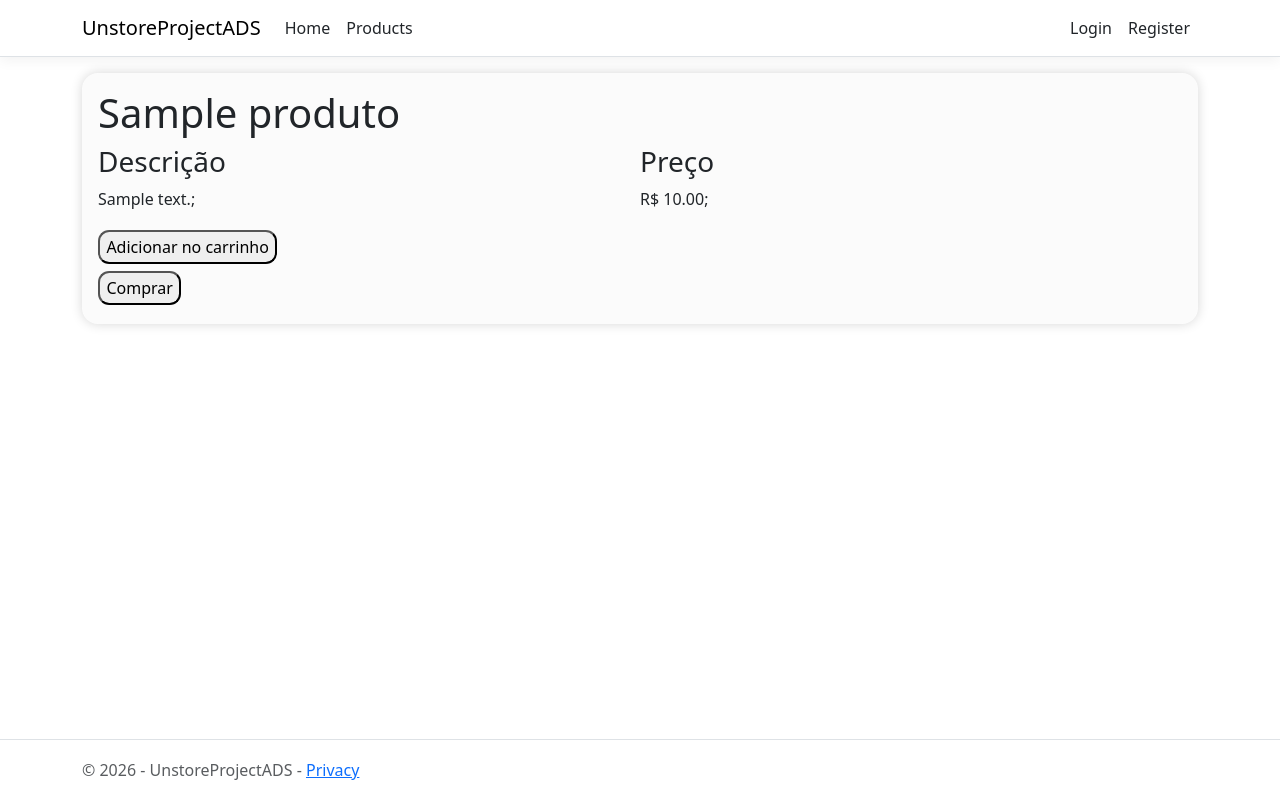
After one commit to Malunny/Unstore-Infnet-Project, an ASP.NET Core app: page /produto/1 in a window 1280 px wide. The commit adds this page. Run offline with ASP.NET Core 8, Linux system fonts and the light colour scheme; tables that the repository leaves empty hold one stand-in row (values such as "Sample post"); style sheets or scripts are compiled from the project's sources; some libraries are stand-ins or nearby versions.

Commit message:
last updates

```diff
--- a/Models/Funcionario.cs
+++ b/Models/Funcionario.cs
@@ -2,7 +2,7 @@ namespace UnstoreProjectADS.Models;
 
 public class Funcionario : Usuario
 {
-    public ICollection<Conversa> ConversasParticipadas { get; set; } = new List<Conversa>();
     public Cargo Cargo { get; set; }
     public int CargoId { get; set; }
+    public ICollection<PedidoDeReposicao> PedidosDeReposicao { get; set; }
 }
--- a/Models/ProdutoCompra.cs
+++ b/Models/ProdutoCompra.cs
@@ -3,10 +3,10 @@ namespace UnstoreProjectADS.Models;
 public class ProdutoCompra
 {
     public int ProdutoId { get; set; }
-    public Produto Produto { get; set; } = null!;
+    public Produto Produto { get; set; }
 
     public int CompraId { get; set; }
-    public Compra Compra { get; set; } = null!;
+    public Compra Compra { get; set; }
 
     public decimal ValorNoMomento { get; set; }
     public int QuantidadeCompra { get; set; }
--- a/Pages/Products.cshtml
+++ b/Pages/Products.cshtml
@@ -11,7 +11,11 @@
                 @foreach (var produto in Model.Produtos)
                 {
                     <div class="product-display">
-                        <h5>@produto.Nome</h5>
+                        <h5 class="product-title">
+                            <a asp-area="" asp-page="/Produto" asp-route-id="@produto.Id">
+                                @produto.Nome
+                            </a>
+                        </h5>
                         <p>R$ @produto.Valor.ToString("F2")</p>
                         <p>Quantidade no estoque: @produto.QuantidadeEstoque</p>
                     </div>
--- /dev/null
+++ b/Pages/Produto.cshtml
@@ -0,0 +1,45 @@
+@page "/produto/{id:int}"
+@model ProdutoPage
+
+@{
+    ViewData["Title"] = $"Unstore - {Model?.Produto?.Nome ?? "Não encontrado"}";
+}
+
+@if (Model.Produto != null)
+{
+    <div class="paper-1">
+        <h1>@Model.Produto.Nome</h1>
+        <div style="display: flex;">
+            <div style="width: 50%;">
+                <h3>Descrição</h3>
+                <p>
+                    @Model.Produto.Descricao;
+                </p>
+            </div>
+            <div>
+                <h3>Preço</h3>
+                <p>
+                    R$ @Model.Produto.Valor.ToString("F2");
+                </p>
+            </div>
+        </div>
+        <div>
+            <form method="post" asp-page-handler="AdicionarCarrinho">
+                <button type="submit">
+                    Adicionar no carrinho
+                </button>
+            </form>
+            <form method="post" asp-page-handler="Comprar">
+                <button type="submit">
+                    Comprar
+                </button>
+            </form>
+        </div>
+    </div>
+}
+else
+{
+    <div class="paper-1">
+        <h1>Produto não encontrado!</h1>
+    </div>
+}
--- /dev/null
+++ b/Pages/Produto.cshtml.cs
@@ -0,0 +1,44 @@
+using System.Security.Claims;
+using Microsoft.AspNetCore.Mvc;
+using Microsoft.AspNetCore.Mvc.RazorPages;
+using Microsoft.EntityFrameworkCore;
+using UnstoreProjectADS.Models;
+
+namespace UnstoreProjectADS.Pages;
+
+public class ProdutoPage : PageModel
+{
+    public Produto? Produto { get; set; }
+    public async Task OnGetAsync([FromRoute] int id, [FromServices] AppDbContext appDbContext)
+    {
+        var produto = await appDbContext.Produtos.FirstOrDefaultAsync(prod => prod.Id == id);
+        if (produto == null)
+            return;
+
+        Produto = produto;
+    }
+
+    public async Task<IActionResult> OnPostAdicionarCarrinhoAsync([FromServices] AppDbContext appDbContext)
+    {
+        var usuarioEmail = User.FindFirstValue(ClaimTypes.Email);
+        Console.WriteLine("\n \n \n OI \n \n \n");
+        if (usuarioEmail == null)
+            return Redirect("/Login");
+        Console.WriteLine("\n \n \n OI \n \n \n");
+        var cliente = await appDbContext.Clientes
+            .Include(u => u.Carrinho)
+            .FirstOrDefaultAsync(u => u.Email == usuarioEmail);
+
+        if (cliente == null)
+            return Redirect("/Login");
+        Console.WriteLine("\n \n \n OI \n \n \n");
+
+        if (Produto == null)
+            return Page();
+
+        cliente.Carrinho.Produtos.Add(Produto);
+
+        await appDbContext.SaveChangesAsync();
+        return Redirect("/");
+    }
+}
--- a/Pages/Register.cshtml.cs
+++ b/Pages/Register.cshtml.cs
@@ -53,6 +53,7 @@ public class RegisterPage : PageModel
         }
 
         cliente.Enderecos.Add(endereco);
+        cliente.Carrinho = new Carrinho();
 
         await dbContext.Clientes.AddAsync(cliente);
         await dbContext.SaveChangesAsync();
--- a/Pages/Shared/_Layout.cshtml
+++ b/Pages/Shared/_Layout.cshtml
@@ -24,8 +24,14 @@
                             <a class="nav-link text-dark" asp-area="" asp-page="/Index">Home</a>
                         </li>
                         <li class="nav-item">
-                            <a class="nav-link text-dark" asp-area="" asp-page="/Privacy">Privacy</a>
+                            <a class="nav-link text-dark" asp-area="" asp-page="/Products">Products</a>
                         </li>
+                        @if (User.IsInRole("Cliente"))
+                        {
+                            <li class="nav-item">
+                                <a class="nav-link text-dark" asp-area="" asp-page="/Carrinho">Meu Carrinho</a>
+                            </li>
+                        }
                         @if (!User.Identity.IsAuthenticated)
                         {
                             <div class="last-item" style="display: flex;">
--- a/wwwroot/css/site.css
+++ b/wwwroot/css/site.css
@@ -60,10 +60,15 @@ input, button {
 
 .product-display {
   border: 1px solid black;
+  background: rgba(189, 204, 230, 0.3);
   padding: 0.2em;
   margin: 0.2em;
   width: 20em;
   height: 10em;
+}
+
+.product-title {
+  font-family: "Copperplate";
 }
 
 .product-displayer {
```
Also changed, not shown: Models/Conversa.cs (+6 -1 lines), Models/PedidoDeReposicao.cs (added, +9 -0 lines), Pages/Carrinho.cshtml (added, +35 -0 lines), Pages/Carrinho.cshtml.cs (added, +30 -0 lines), Pages/Privacy.cshtml (deleted, +0 -8 lines), Pages/Privacy.cshtml.cs (deleted, +0 -11 lines).
